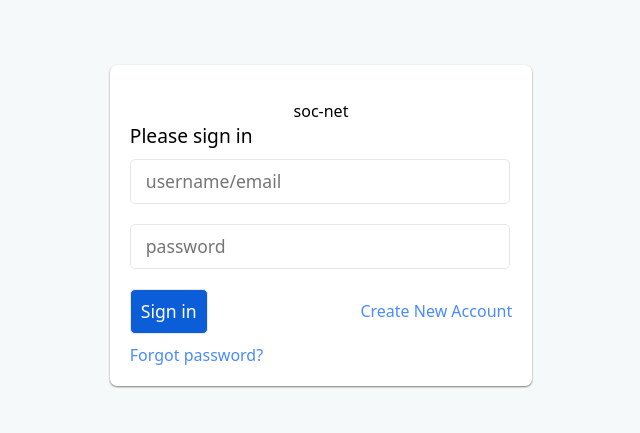
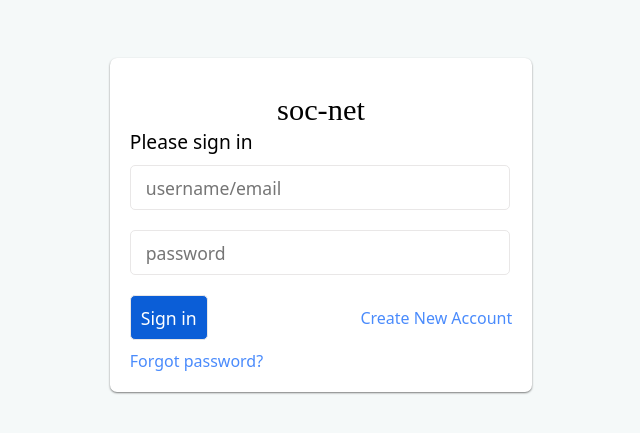
Before and after one commit to mohamed-knoud/soc-net, a React (Create React App) app: page / in a window 1280 px wide. Shown: the part 175-608 px from the top of the page, without its empty margins (319-959 px from the left). Built offline with nearby package versions, Linux system fonts and the light colour scheme.

Commit message:
Update Home.css

```diff
--- a/src/Home.css
+++ b/src/Home.css
@@ -9,6 +9,17 @@
     justify-content: center;
     background-color: #f5f9f9;
 }
+
+#log{
+    margin-left:0px;
+    width:150px;
+    height: auto;
+    font-size:1.9em;
+    color:black;
+    font-family: "Rubik Vinyl", serif;
+}
+
+
 
 #from{
     background-color: white;
```
